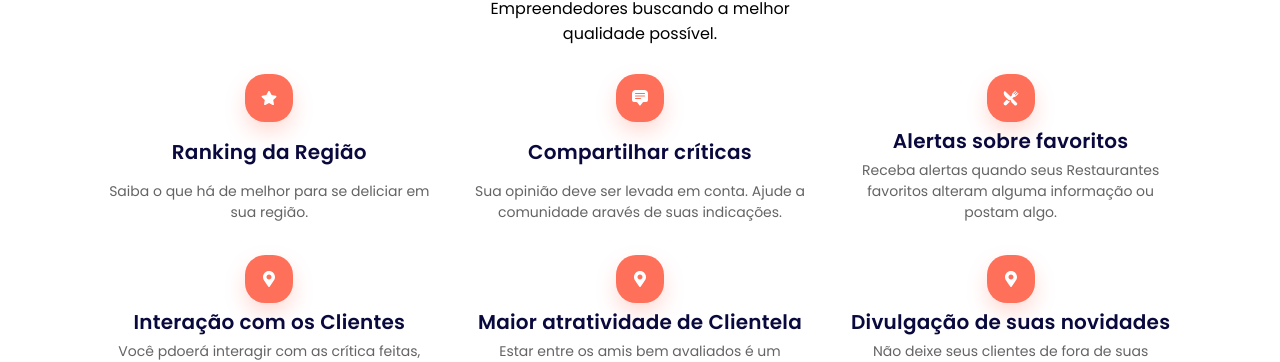
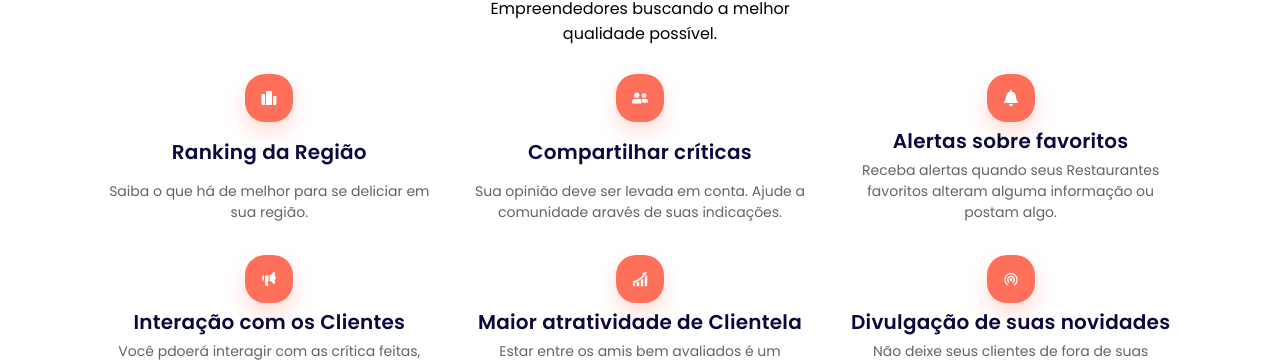
Before and after one commit to benteats/benteats-frontend, a React (Vite) app in the folder bents-app/: page / in a window 1280 px wide. Shown: the part 1675-2037 px from the top of the page. Built offline with nearby package versions, Linux system fonts and the light colour scheme.

Commit message:
fix(Funcionalities): corrigindo icones utilizados

```diff
--- a/bents-app/src/components/home/functionalities/Functionalities.tsx
+++ b/bents-app/src/components/home/functionalities/Functionalities.tsx
@@ -1,41 +1,42 @@
 import * as Global from '../../../styles/Global'
 import * as Funcionalities from '../../../styles/home/funtionalities/FunctionalitiesStyle'
 import { useState } from 'react'
-import { FaStar, FaMapMarkerAlt } from 'react-icons/fa'
-import { BsChatSquareTextFill } from 'react-icons/bs'
-import { IoRestaurant } from 'react-icons/io5'
+import { FaUserFriends, FaBell } from 'react-icons/fa'
+import { GiProgression } from 'react-icons/gi'
+import { IoPodium, IoMegaphone } from 'react-icons/io5'
+import { MdOutlineWifiTethering } from 'react-icons/md'
 import * as SolutionStyle from '../../../styles/home/solution/SolutionStyle'
 
 
 export default function functionalities() {
     const [funcionalitiesItem, setSolutionItems] = useState([
         {
-          icon: <FaStar/>,
+          icon: <IoPodium/>,
           title: 'Ranking da Região',
           description: 'Saiba o que há de melhor para se deliciar em sua região.'
         },
         {
-          icon: <BsChatSquareTextFill/>,
+          icon: <FaUserFriends/>,
           title: 'Compartilhar críticas',
           description: 'Sua opinião deve ser levada em conta. Ajude a comunidade aravés de suas indicações.'
         },
         {
-          icon: <IoRestaurant/>,
+          icon: <FaBell/>,
           title: 'Alertas sobre favoritos',
           description: 'Receba alertas quando seus Restaurantes favoritos alteram alguma informação ou postam algo.'
         },
         {
-          icon: <FaMapMarkerAlt/>,
+          icon: <IoMegaphone/>,
           title: 'Interação com os Clientes',
           description: 'Você pdoerá interagir com as crítica feitas, assim podendo agradecer ou melhorar o ponto citado'
         },
         {
-            icon: <FaMapMarkerAlt/>,
+            icon: <GiProgression/>,
             title: 'Maior atratividade de Clientela',
             description: 'Estar entre os amis bem avaliados é um markting fluído e natural trazendo prestigio ao seu empreendimento'
         },
         {
-            icon: <FaMapMarkerAlt/>,
+            icon: <MdOutlineWifiTethering/>,
             title: 'Divulgação de suas novidades',
             description: 'Não deixe seus clientes de fora de suas novidades e lançamentos através das notificações'
         }
```
